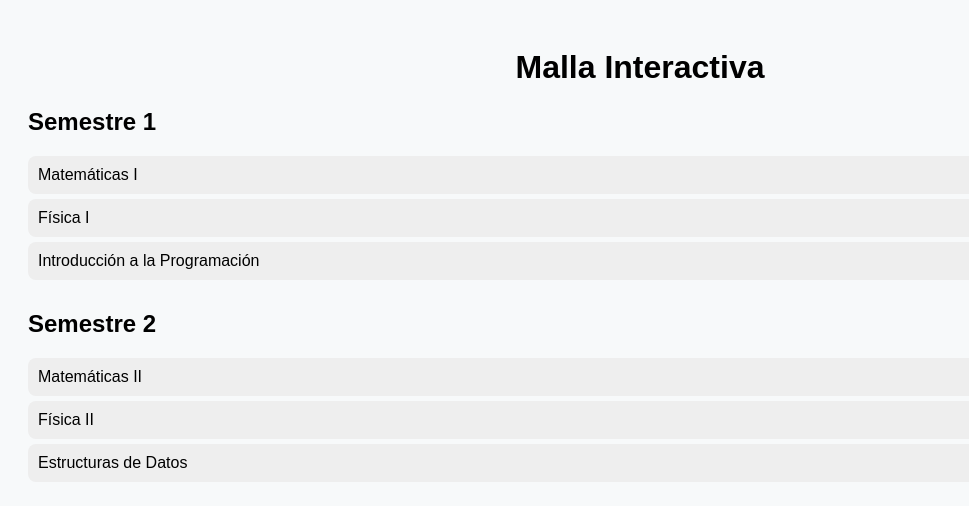
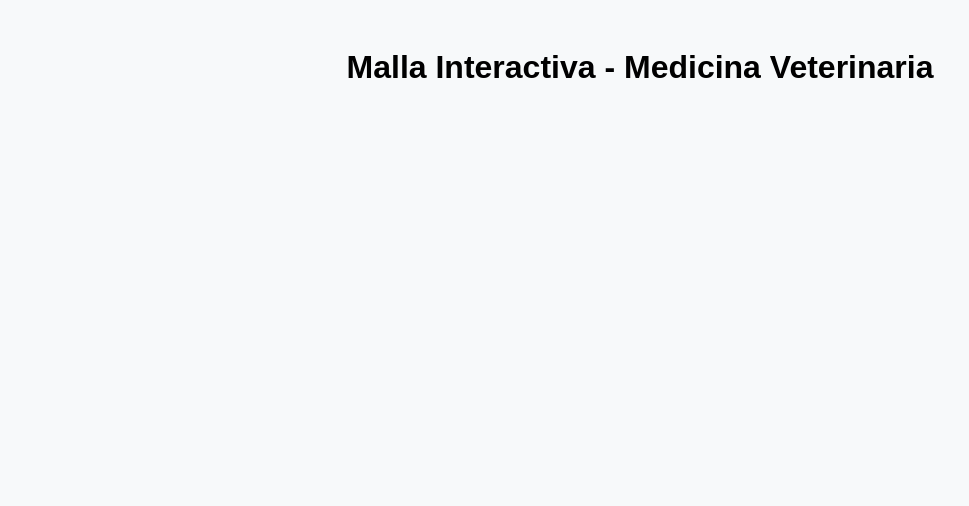
Before and after one commit to mimimt18/malla-interactiva, a plain HTML site: page index.html in a window 1280 px wide. Shown: the whole page, without its empty margins (0-969 px from the left). Drawn offline with Linux system fonts and the light colour scheme.

Commit message:
index.html

```diff
--- a/index.html
+++ b/index.html
@@ -2,29 +2,14 @@
 <html lang="es">
 <head>
   <meta charset="UTF-8">
-  <title>Malla Interactiva</title>
+  <title>Malla Interactiva Veterinaria</title>
   <link rel="stylesheet" href="style.css">
 </head>
 <body>
-  <h1>Malla Interactiva</h1>
-  <div id="malla">
-
-    <div class="semestre">
-      <h2>Semestre 1</h2>
-      <div class="ramo" data-id="ramo1">Matemáticas I</div>
-      <div class="ramo" data-id="ramo2">Física I</div>
-      <div class="ramo" data-id="ramo3">Introducción a la Programación</div>
-    </div>
-
-    <div class="semestre">
-      <h2>Semestre 2</h2>
-      <div class="ramo" data-id="ramo4">Matemáticas II</div>
-      <div class="ramo" data-id="ramo5">Física II</div>
-      <div class="ramo" data-id="ramo6">Estructuras de Datos</div>
-    </div>
-
+  <h1>Malla Interactiva - Medicina Veterinaria</h1>
+  <div id="malla" class="grid-container">
+    <!-- Los ramos se agregan dinámicamente con JS -->
   </div>
-
   <script src="script.js"></script>
 </body>
 </html>
```
